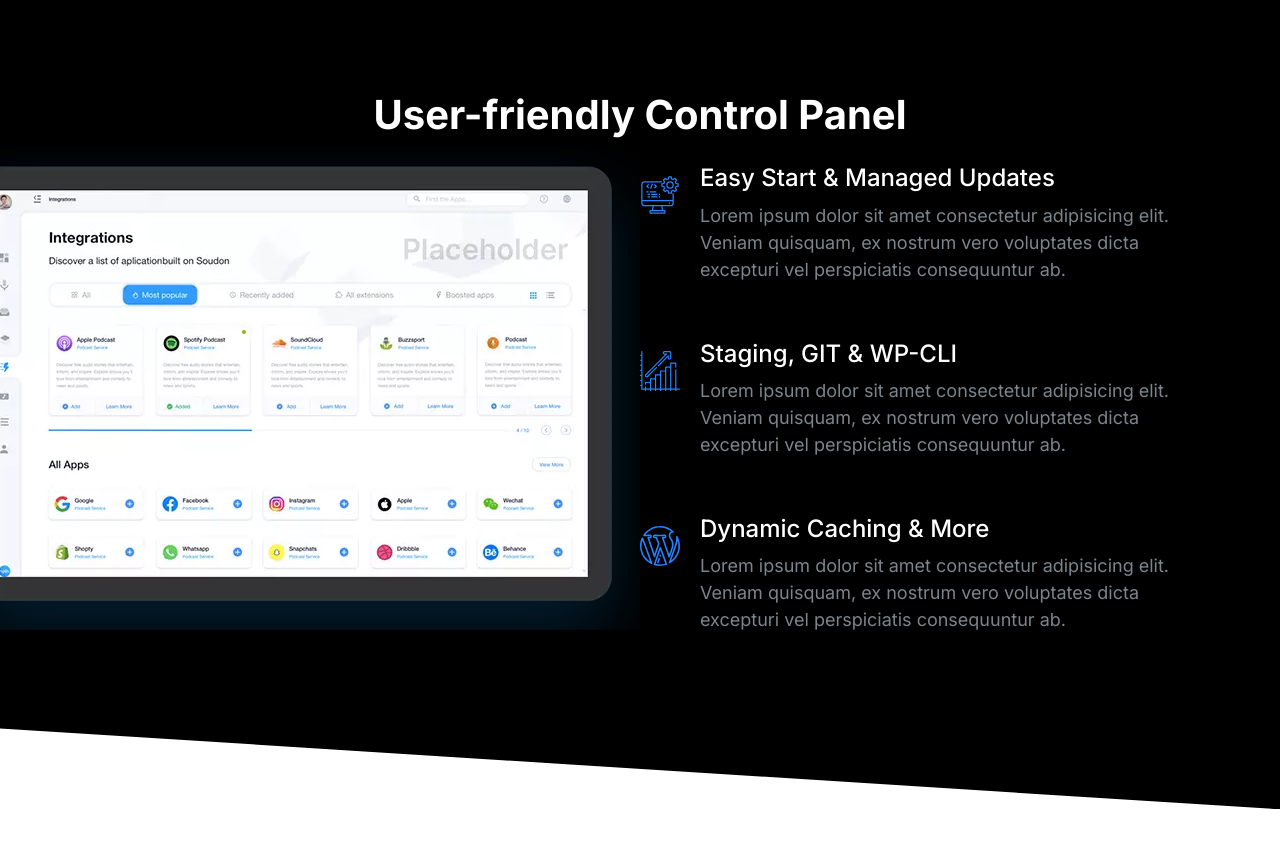
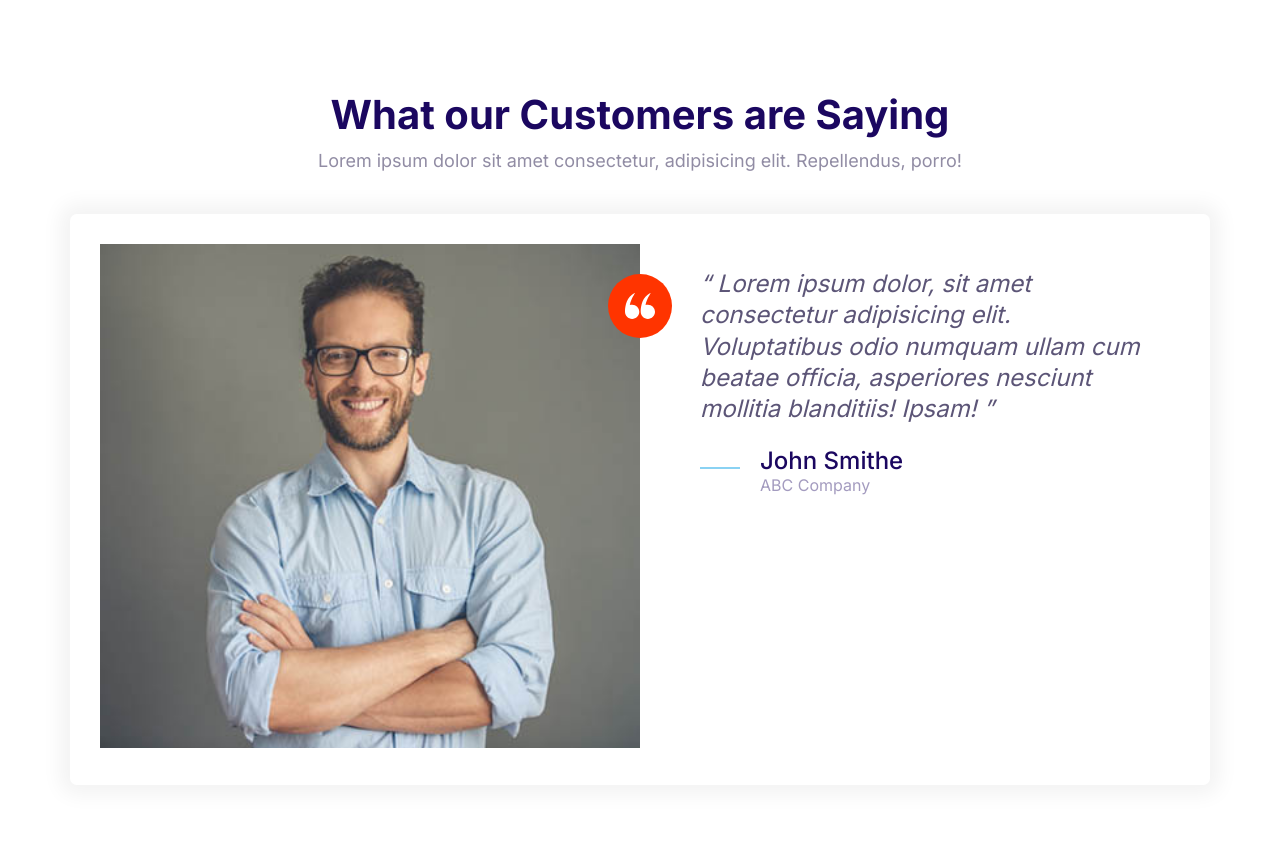
Before and after one commit to gootibi/Gootibi, a plain HTML site: page index.html in a window 1280 px wide. Before the commit the page ends 809 px from the top, so only its background shows below. Drawn offline with Linux system fonts and the light colour scheme.

Commit message:
Build the tastimonials block component.

```diff
--- a/css/styles.css
+++ b/css/styles.css
@@ -616,6 +616,7 @@ a {
 
 .block__header {
     text-align: center;
+    margin-bottom: 4rem;
 }
 
 .block__heading {
--- a/index.html
+++ b/index.html
@@ -13,77 +13,52 @@
 </head>
 
 <body>
-    <section class="block block--dark block--skewed--right block-showcase">
+    <section class="block">
 
         <header class="block__header">
-            <h2>User-friendly Control Panel</h2>
+            <h2>What our Customers are Saying</h2>
+            <p>
+                Lorem ipsum dolor sit amet consectetur, adipisicing elit. Repellendus, porro!
+            </p>
         </header>
 
-        <div class="container grid grid--1x2">
+        <div class="container">
 
-            <picture class="block-showcase__image">
-                <source srcset="images/ipad.webp 1x, images/ipad@2x.webp 2x" type="image/webp">
-                <source srcset="images/ipad.png 1x, images/ipad@2x.png 2x" type="image/png">
-                <img src="images/ipad.png" alt="" />
-            </picture>
-
-            <ul class="list">
-
-                <li>
+            <div class="card testimonial">
+                <div class="grid grid--1x2">
+                    <div class="testimonial__image">
+                        <img src="images/testimonial.jpg" alt="A happy, smiling customer" />
+                        <span class="icon-container icon-container--accent">
+                            <svg class="icon icon--white icon--small">
+                                <use xlink:href="images/sprite.svg#quotes"></use>
+                            </svg>
+                        </span>
+                    </div>
+                    <blockquote class="quote">
+                        <p class="quote__text">
+                            Lorem ipsum dolor, sit amet consectetur adipisicing elit. Voluptatibus odio numquam ullam
+                            cum beatae
+                            officia, asperiores nesciunt mollitia blanditiis! Ipsam!
+                        </p>
+                        <footer>
                             <div class="media">
                                 <div class="media__image">
-                            <svg class="icon icon--primary">
-                                <use xlink:href="images/sprite.svg#computer"></use>
+                                    <svg class="icon icon--primary quote__line">
+                                        <use xlink:href="images/sprite.svg#line"></use>
                                     </svg>
                                 </div>
                                 <div class="media__body">
-                            <h3 class="media__title">Easy Start & Managed Updates</h3>
-                            <p>
-                                Lorem ipsum dolor sit amet consectetur adipisicing elit. Veniam
-                                quisquam, ex nostrum vero voluptates dicta excepturi vel
-                                perspiciatis consequuntur ab.
+                                    <h3 class="media__title quote__author">John Smithe</h3>
+                                    <p class="quote__organization">
+                                        ABC Company
                                     </p>
                                 </div>
                             </div>
-                </li>
-
-                <li>
-                    <div class="media">
-                        <div class="media__image">
-                            <svg class="icon icon--primary">
-                                <use xlink:href="images/sprite.svg#growth"></use>
-                            </svg>
-                        </div>
-                        <div class="media__body">
-                            <h3 class="media__title">Staging, GIT & WP-CLI</h3>
-                            <p>
-                                Lorem ipsum dolor sit amet consectetur adipisicing elit. Veniam
-                                quisquam, ex nostrum vero voluptates dicta excepturi vel
-                                perspiciatis consequuntur ab.
-                            </p>
+                        </footer>
+                    </blockquote>
                 </div>
             </div>
-                </li>
 
-                <li>
-                    <div class="media">
-                        <div class="media__image">
-                            <svg class="icon icon--primary">
-                                <use xlink:href="images/sprite.svg#wordpress"></use>
-                            </svg>
-                        </div>
-                        <div class="media__body">
-                            <h3 class="media__title">Dynamic Caching & More</h3>
-                            <p>
-                                Lorem ipsum dolor sit amet consectetur adipisicing elit. Veniam
-                                quisquam, ex nostrum vero voluptates dicta excepturi vel
-                                perspiciatis consequuntur ab.
-                            </p>
-                        </div>
-                    </div>
-                </li>
-
-            </ul>
         </div>
 
     </section>
```
Also changed, not shown: components/block-testimonials.html (added, +49 -0 lines). Lines whose indentation alone changed are shown as unchanged.
